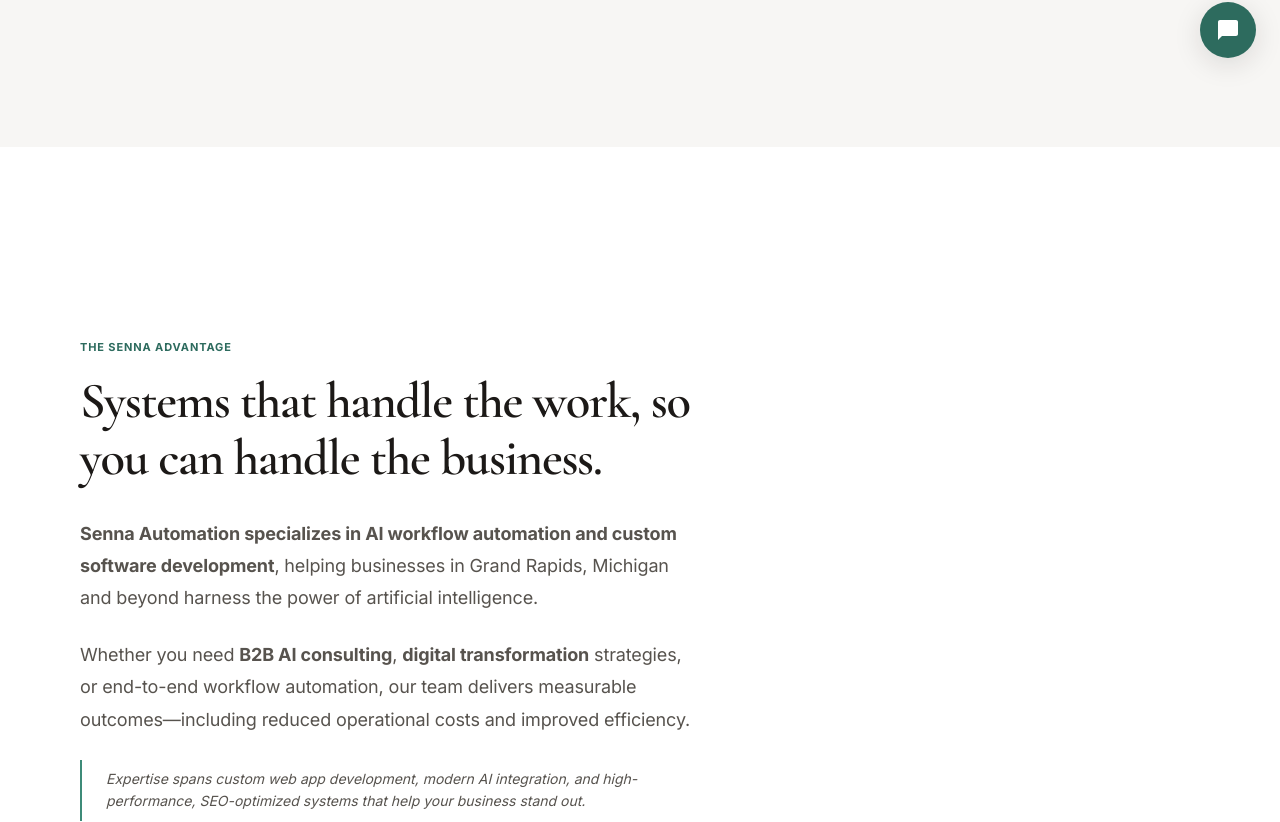
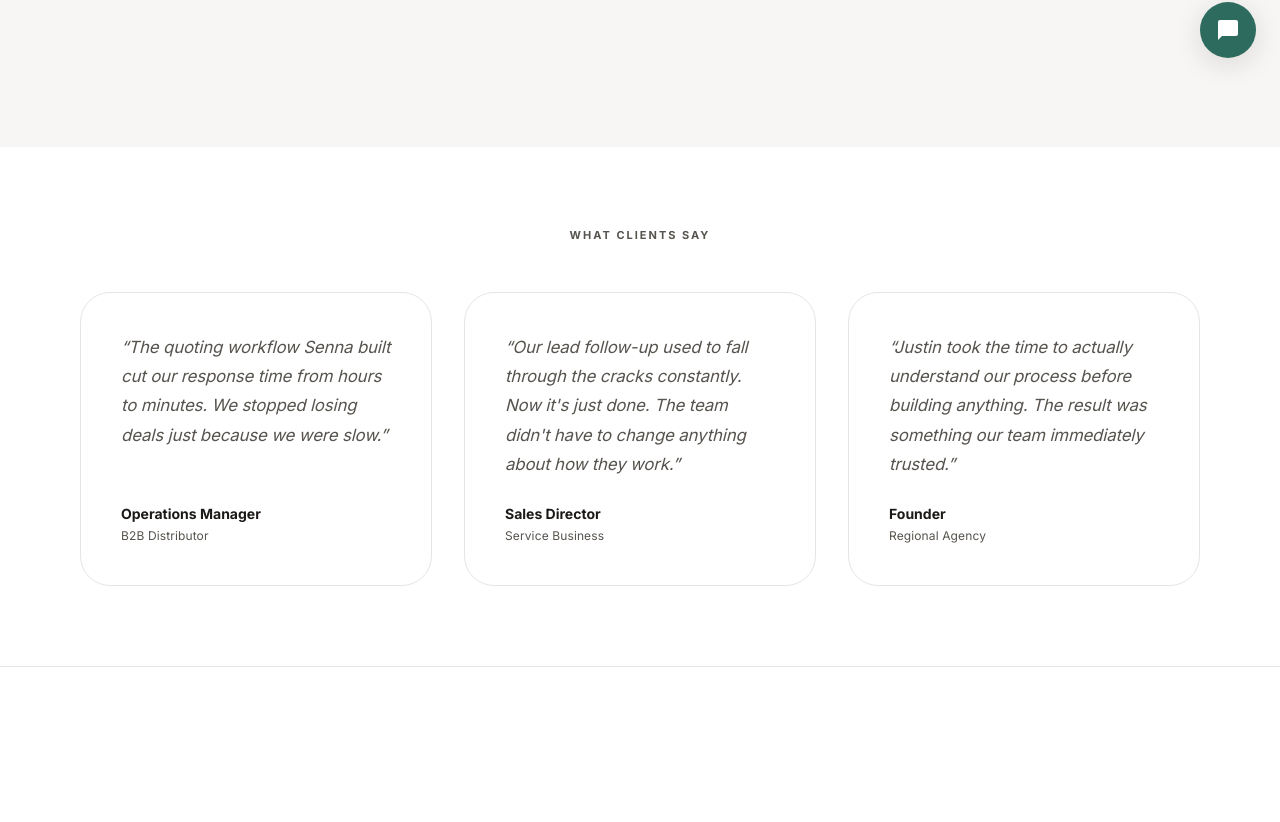
Before and after one commit to justinkahrs/senna-automation, a Next.js app: page / in a window 1280 px wide. Shown: the part 718-1540 px from the top of the page. Built offline with nearby package versions, Linux system fonts and the light colour scheme.

Commit message:
feat: Migrate images to Next.js Image component, add social proof section to homepage, and refine about page hero content.

```diff
--- a/src/app/about/page.tsx
+++ b/src/app/about/page.tsx
@@ -56,7 +56,7 @@ export default function About() {
           sx={{ position: "relative", zIndex: 1, textAlign: "center" }}
         >
           <Typography component="h1" variant="h1" color="inherit" gutterBottom>
-            Welcome to Senna Automation
+            AI &amp; Workflow Automation Consulting
           </Typography>
 
           <Typography
@@ -64,7 +64,8 @@ export default function About() {
             color="inherit"
             sx={{ mt: 2, maxWidth: 800, mx: "auto", opacity: 0.7 }}
           >
-            We're glad you're here.
+            Based in Grand Rapids, MI — helping businesses eliminate repetitive
+            work with 15+ years of hands-on software experience.
           </Typography>
         </Container>
       </Box>
--- a/src/app/page.tsx
+++ b/src/app/page.tsx
@@ -1,4 +1,5 @@
 import type { Metadata } from "next";
+import Image from "next/image";
 import RequestFormButton from "@/components/RequestFormButton";
 
 export const metadata: Metadata = {
@@ -127,6 +128,89 @@ export default function Home() {
               </Stack>
             </Box>
           </Stack>
+        </Container>
+      </Box>
+
+      {/* ── Social Proof ─────────────────────────────── */}
+      <Box
+        component="section"
+        sx={{
+          bgcolor: "background.paper",
+          borderBottom: "1px solid",
+          borderColor: "divider",
+          py: { xs: 8, md: 10 },
+        }}
+      >
+        <Container maxWidth="lg">
+          <Typography
+            variant="overline"
+            align="center"
+            color="text.secondary"
+            sx={{ display: "block", mb: 6, letterSpacing: 2 }}
+          >
+            What clients say
+          </Typography>
+          <Grid container spacing={4}>
+            {[
+              {
+                quote:
+                  "The quoting workflow Senna built cut our response time from hours to minutes. We stopped losing deals just because we were slow.",
+                name: "Operations Manager",
+                company: "B2B Distributor",
+              },
+              {
+                quote:
+                  "Our lead follow-up used to fall through the cracks constantly. Now it's just done. The team didn't have to change anything about how they work.",
+                name: "Sales Director",
+                company: "Service Business",
+              },
+              {
+                quote:
+                  "Justin took the time to actually understand our process before building anything. The result was something our team immediately trusted.",
+                name: "Founder",
+                company: "Regional Agency",
+              },
+            ].map((t) => (
+              <Grid item xs={12} md={4} key={t.name}>
+                <Box
+                  sx={{
+                    height: "100%",
+                    p: { xs: 4, md: 5 },
+                    borderRadius: 3,
+                    border: "1px solid",
+                    borderColor: "divider",
+                    display: "flex",
+                    flexDirection: "column",
+                    gap: 3,
+                  }}
+                >
+                  <Typography
+                    variant="body1"
+                    color="text.secondary"
+                    sx={{
+                      fontSize: "1.05rem",
+                      lineHeight: 1.75,
+                      fontStyle: "italic",
+                      flex: 1,
+                    }}
+                  >
+                    &ldquo;{t.quote}&rdquo;
+                  </Typography>
+                  <Box>
+                    <Typography
+                      variant="body2"
+                      sx={{ fontWeight: 700, color: "text.primary" }}
+                    >
+                      {t.name}
+                    </Typography>
+                    <Typography variant="caption" color="text.secondary">
+                      {t.company}
+                    </Typography>
+                  </Box>
+                </Box>
+              </Grid>
+            ))}
+          </Grid>
         </Container>
       </Box>
 
@@ -259,14 +343,13 @@ export default function Home() {
             }}
           >
             <Box sx={{ position: "relative", height: "100%", width: "100%" }}>
-              <img
+              <Image
                 src={latestPost.image || "/gradient-fallback.png"}
                 alt={latestPost.title}
-                style={{
-                  width: "100%",
-                  height: "100%",
-                  objectFit: "cover",
-                }}
+                fill
+                style={{ objectFit: "cover" }}
+                priority
+                sizes="50vw"
               />
               <Box
                 sx={{
@@ -333,14 +416,12 @@ export default function Home() {
                     height: 300,
                   }}
                 >
-                  <img
+                  <Image
                     src={latestPost.image || "/gradient-fallback.png"}
                     alt={latestPost.title}
-                    style={{
-                      width: "100%",
-                      height: "100%",
-                      objectFit: "cover",
-                    }}
+                    fill
+                    style={{ objectFit: "cover" }}
+                    sizes="100vw"
                   />
                   <Box
                     sx={{
```
Also changed, not shown: src/app/blog/[slug]/page.tsx (+9 -6 lines), src/app/blog/page.tsx (+7 -2 lines).
